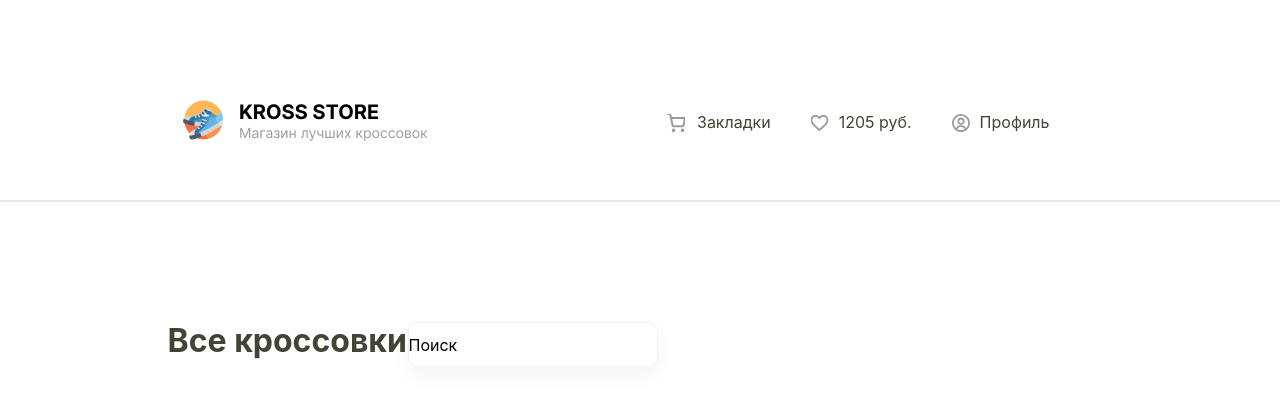
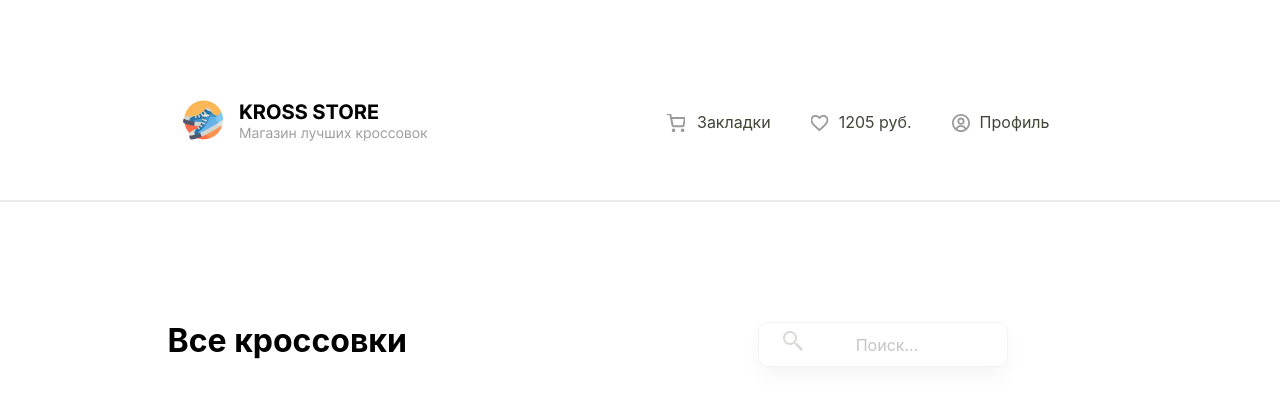
Before and after one commit to mir312/cross, a React (Create React App) app: page / in a window 1280 px wide. Shown: the top 398 px of the page. Built offline with nearby package versions, Linux system fonts and the light colour scheme.

Commit message:
add icon for input

```diff
--- a/src/Components/Main/Main.css
+++ b/src/Components/Main/Main.css
@@ -11,27 +11,35 @@
 	font-weight: 700;
 	line-height: 38px;
 	width: 240px;
+	color: #000;
 
 }
 
-.sec_desc{
-width: 537px;
-height: 64px;
-margin:32px 400px 40px;
-text-align: center;
-color:  #2C2F24;
-font-family: DM Sans;
-font-size: 20px;
-font-weight: 400;
-line-height: 32px;
-}
 
 .input{
 width: 250px;
 height: 45px;
 border-radius: 10px ;
 border: 1px solid #F3F3F3;
+box-shadow: 0px 10px 20px 0px #0000000A;
+position: absolute;
+color: #C4C4C4;
+text-align: center;
 
-box-shadow: 0px 10px 20px 0px #0000000A;
 
 }
+
+
+.ic_search{
+	background: url(../../img/icons/lupu.png) no-repeat center;
+	position: relative;
+	display: block;
+	width: 30px;
+	justify-content: space-between;
+	margin-left: 20px;
+
+}
+
+.search{
+	margin-left: 350px;
+}
--- a/src/Components/Main/Main.js
+++ b/src/Components/Main/Main.js
@@ -7,8 +7,10 @@ import './Main.css'
 	<div className="container">
     <div className="sec_tit flex">
  <h2 className="tit_txt">Все кроссовки</h2>
-
- <input type="text" className="input"  placeholder='Поиск'/>
+<div className="search flex">
+  <i className="ic_search"></i>
+ <input type="text" className="input"  placeholder='  Поиск...'/>
+ </div>
     </div>
 
 	</div>
```
Also changed, not shown: src/img/icons/lupu.png (added).
